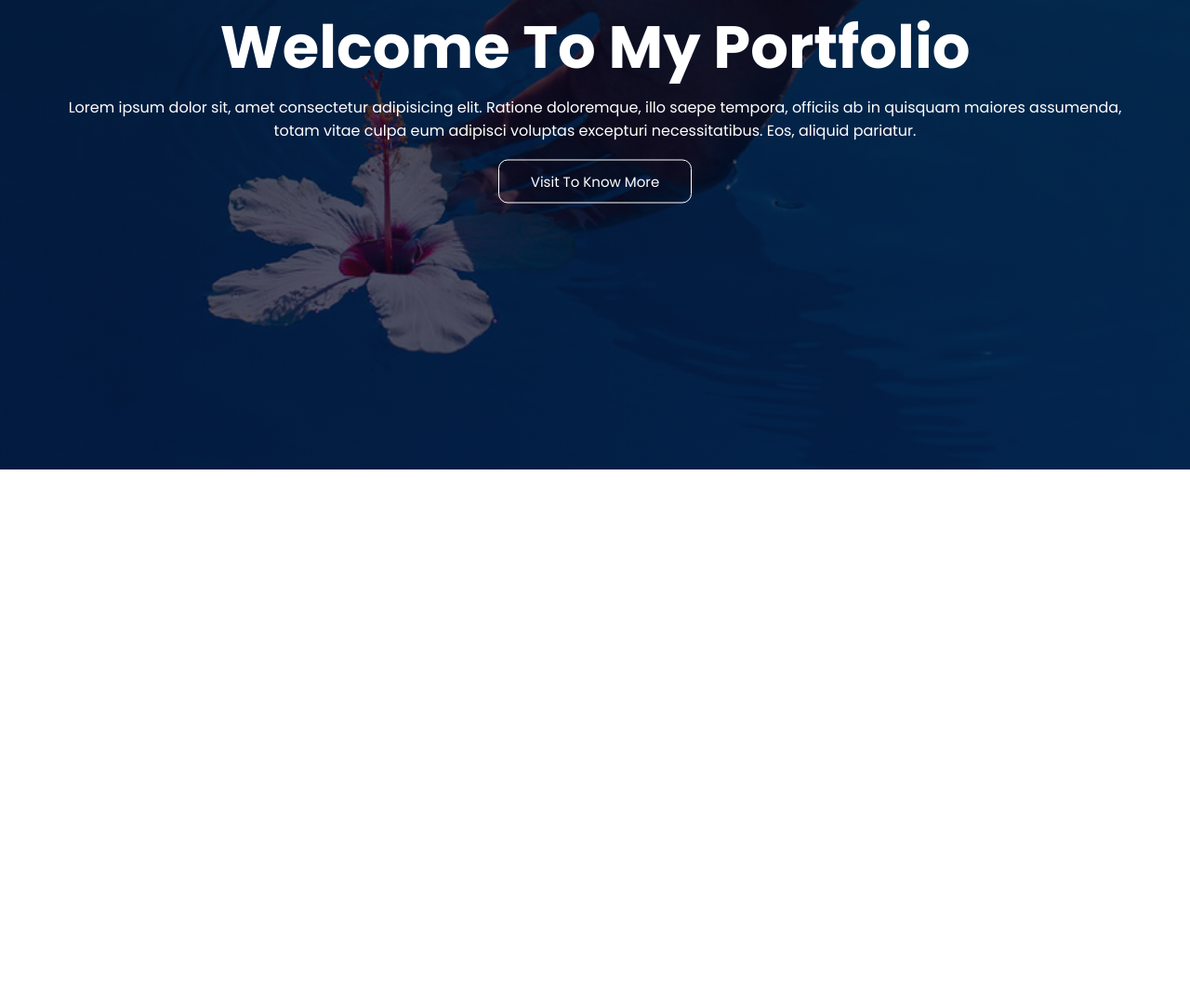
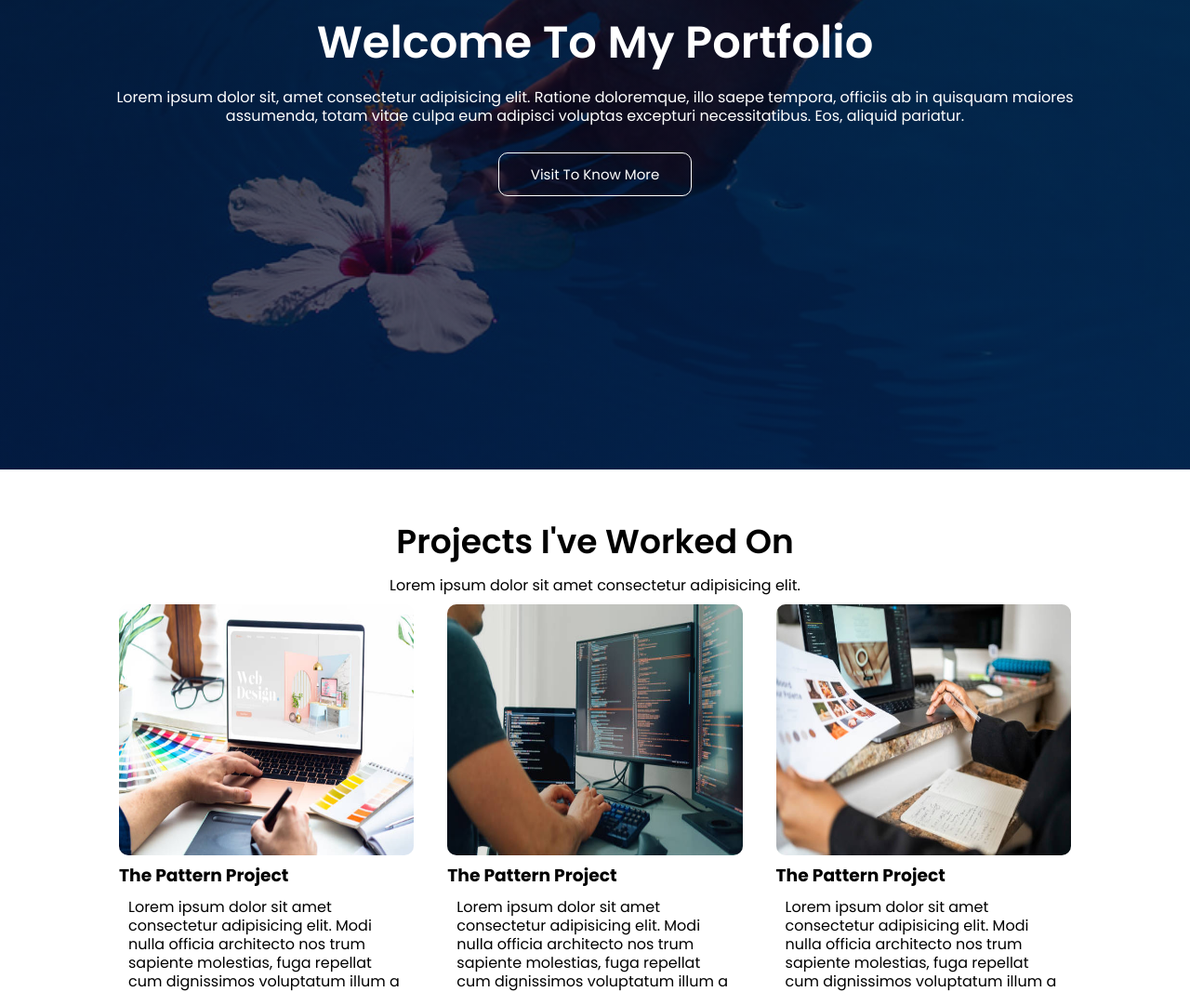
Before and after one commit to busy-collab/forget-everybody, a plain HTML site: page index.html in a window 1280 px wide. Shown: the part 295-1376 px from the top of the page at 93% size. Before the commit the page ends 800 px from the top, so only its background shows below. Drawn offline with Linux system fonts and the light colour scheme.

Commit message:
Add files via upload

```diff
--- a/index.html
+++ b/index.html
@@ -37,6 +37,33 @@
     </div>
     </section>
 
+    <section class="course">
+      <h1>Projects I've Worked On</h1>
+      <p>Lorem ipsum dolor sit amet consectetur adipisicing elit.</p>
+       <div class="row">
+        <div class="proj">
+            <img src="istockweb.jpg" alt="">
+            <h3>The Pattern Project</h3>
+            <p>Lorem ipsum dolor sit amet consectetur adipisicing elit. Modi nulla officia architecto nos
+                trum sapiente molestias, fuga repellat cum dignissimos voluptatum illum a
+            </p>
+        </div>
+        <div class="proj">
+            <img src="istockvs.jpg" alt="">
+            <h3>The Pattern Project</h3>
+            <p>Lorem ipsum dolor sit amet consectetur adipisicing elit. Modi nulla officia architecto nos
+                trum sapiente molestias, fuga repellat cum dignissimos voluptatum illum a
+            </p>
+        </div>
+        <div class="proj">
+            <img src="istockt.jpg" alt="">
+            <h3>The Pattern Project</h3>
+            <p>Lorem ipsum dolor sit amet consectetur adipisicing elit. Modi nulla officia architecto nos
+                trum sapiente molestias, fuga repellat cum dignissimos voluptatum illum a
+            </p>
+        </div>
+       </div>
+    </section>
     <script>
        var Menu = document.getElementById("Menu");
        function showMenu(){
@@ -45,6 +72,7 @@
        function hideMenu(){
         Menu.style.right ="-200px"
        }
+
     </script>
 </body>
 </html>
--- a/school.css
+++ b/school.css
@@ -84,6 +84,37 @@ display: inline-block;
 nav .fa{
     display: none;
 }
+
+.course{
+    text-align: center;
+    margin: auto;
+    padding-top: 50px;
+    width: 80%;
+}
+h1{
+    font-size: 36px;
+    font-weight: 600;
+}
+p{
+    font-size: 16px;
+    padding: 10px;
+    line-height: 20px;
+}
+.row{
+    display: flex;
+    justify-content: space-between;
+}
+.proj{
+    flex-basis: 31%;
+    border-radius: 3px;
+    margin-bottom: 5px;
+    text-align: left;
+}
+.proj img{
+    width: 100%;
+    border-radius: 10px;
+    height: 270px;
+}
 @media(max-width: 700px){
     .textbox h1{
         font-size: 2rem;
@@ -120,4 +151,24 @@ nav .fa{
     .nav_links ul{
         padding: 30px;
     }
+
+    .row{
+        flex-direction: column;
+    }
+    .course h1{
+        font-size: 24px;
+    }
+    .course p{
+        font-size: 12px;
+    }
 }
+@media(min-width:700px){
+    .textbox h1{
+    font-size: 3rem;
+    margin-bottom: 3px;
+}
+  nav img{
+    width: 150px;
+}
+
+}
```
Also changed, not shown: cafeteria.png (added), istockt.jpg (added), istockvs.jpg (added), istockweb.jpg (added), library.png (added).
